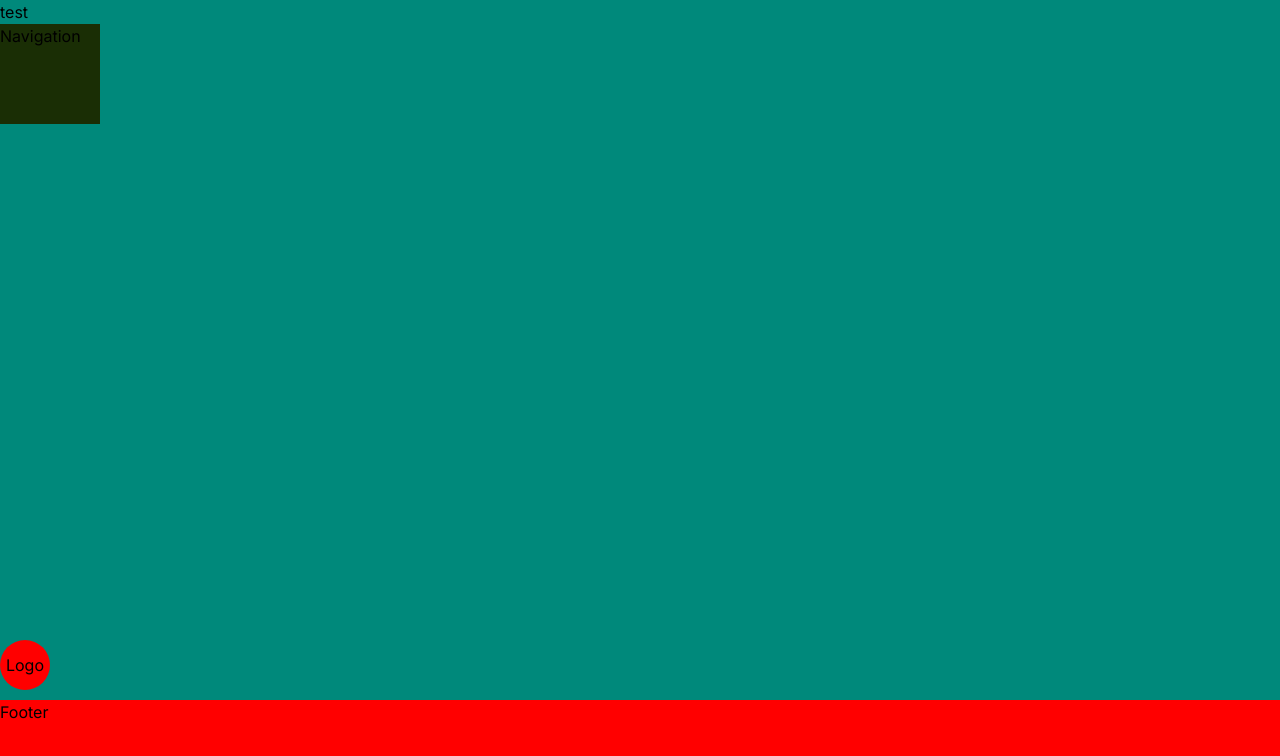
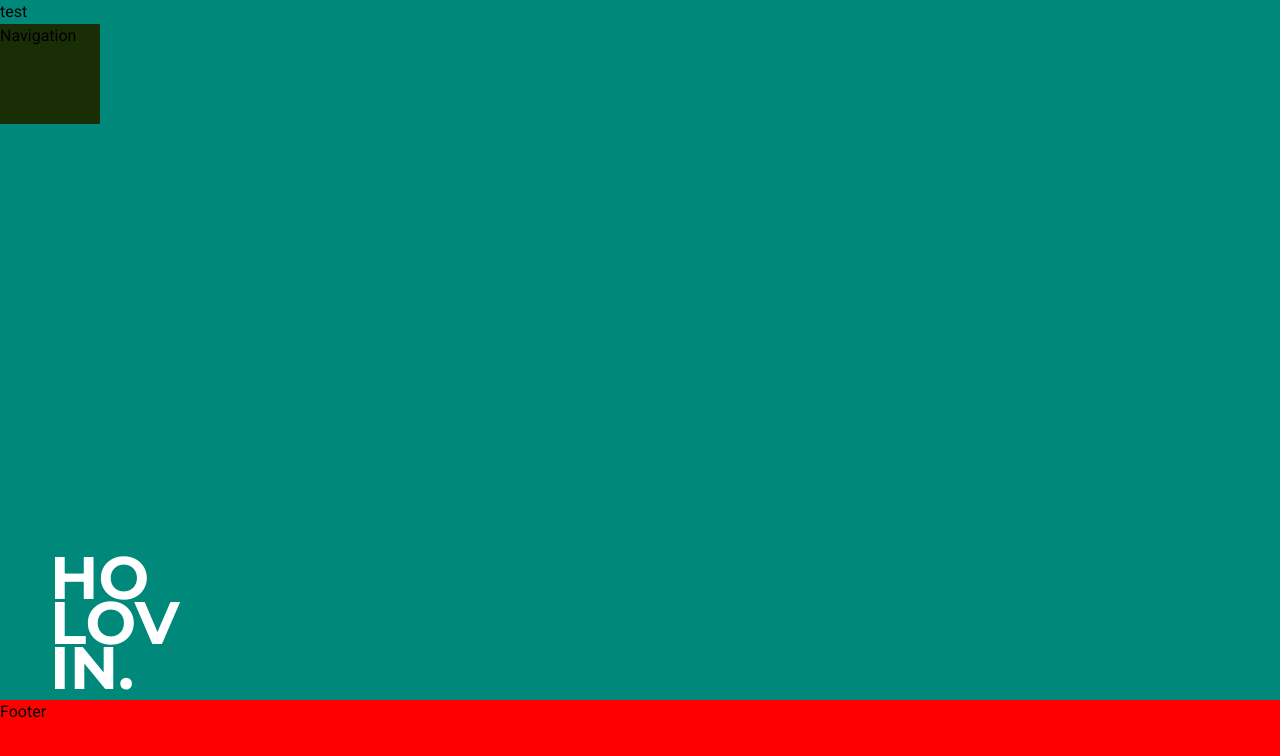
Before and after one commit to AleksandrHolovin/personal-web-v2, a Next.js app: page / in a window 1280 px wide. Shown: the top 756 px of the page. Built offline with nearby package versions, Linux system fonts and the light colour scheme.

Commit message:
added fonts, logo, es lint config and prettier config

```diff
--- a/src/app/layout.tsx
+++ b/src/app/layout.tsx
@@ -1,22 +1,33 @@
-import type { Metadata } from "next";
-import { Inter } from "next/font/google";
-import "./globals.css";
+import type { Metadata } from 'next';
+import { Roboto, Montserrat } from 'next/font/google';
+import './globals.css';
 
-const inter = Inter({ subsets: ["latin"] });
+const roboto = Roboto({
+	subsets: ['latin'],
+	variable: '--body-font',
+	weight: ['400', '500', '700'],
+});
+const montserrat = Montserrat({
+	subsets: ['latin'],
+	variable: '--logo-font',
+	weight: ['400', '500', '700'],
+});
 
 export const metadata: Metadata = {
-  title: "Create Next App",
-  description: "Generated by create next app",
+	title: 'Create Next App',
+	description: 'Generated by create next app',
 };
 
 export default function RootLayout({
-  children,
+	children,
 }: Readonly<{
-  children: React.ReactNode;
+	children: React.ReactNode;
 }>) {
-  return (
-    <html lang="en">
-      <body className={inter.className}>{children}</body>
-    </html>
-  );
+	return (
+		<html
+			lang="en"
+			className={`${roboto.variable} ${montserrat.variable} font-body padding`}>
+			<body>{children}</body>
+		</html>
+	);
 }
--- a/src/common/components/Logo/Logo.tsx
+++ b/src/common/components/Logo/Logo.tsx
@@ -1,7 +1,15 @@
 export const Logo: React.FC = () => {
-  return (
-    <div className="w-[50px] h-[50px] rounded-full bg-[red] absolute bottom-[110px] flex justify-center items-center">
-      Logo
-    </div>
-  );
+	return (
+		<div className="absolute bottom-[110px] left-[50px] font-logo">
+			<div className="text-white font-bold text-[60px] leading-[45px]">
+				HO
+			</div>
+			<div className="text-white font-bold text-[60px] leading-[45px]">
+				LOV
+			</div>
+			<div className="text-white font-bold text-[60px] leading-[45px]">
+				IN.
+			</div>
+		</div>
+	);
 };
--- a/tailwind.config.ts
+++ b/tailwind.config.ts
@@ -1,23 +1,27 @@
-import type { Config } from "tailwindcss";
+import type { Config } from 'tailwindcss';
 
 const config: Config = {
 	content: [
-    "./src/app/**/*.{js,ts,jsx,tsx,mdx}",
-    "./src/containers/**/*.{js,ts,jsx,tsx,mdx}",
-    "./src/common/components/**/*.{js,ts,jsx,tsx,mdx}",
+		'./src/app/**/*.{js,ts,jsx,tsx,mdx}',
+		'./src/containers/**/*.{js,ts,jsx,tsx,mdx}',
+		'./src/common/components/**/*.{js,ts,jsx,tsx,mdx}',
 	],
 	theme: {
+		fontFamily: {
+			body: 'var(--body-font)',
+			logo: 'var(--logo-font)',
+		},
 		extend: {
 			backgroundImage: {
-        "gradient-radial": "radial-gradient(var(--tw-gradient-stops))",
-        "gradient-conic":
-          "conic-gradient(from 180deg at 50% 50%, var(--tw-gradient-stops))",
+				'gradient-radial': 'radial-gradient(var(--tw-gradient-stops))',
+				'gradient-conic':
+					'conic-gradient(from 180deg at 50% 50%, var(--tw-gradient-stops))',
 			},
 			colors: {
-        appGreen: "#00897B",
-        appBrown: "#A1887F",
-        appBlack: "#212121",
-        appGrey: ": #E0E0E0",
+				appGreen: '#00897B',
+				appBrown: '#A1887F',
+				appBlack: '#212121',
+				appGrey: ': #E0E0E0',
 			},
 		},
 	},
```
Also changed, not shown: src/common/components/Footer/Footer.tsx (+5 -5 lines), .eslintrc.json, .prettierrc.js (added). Lines whose indentation alone changed are shown as unchanged.
